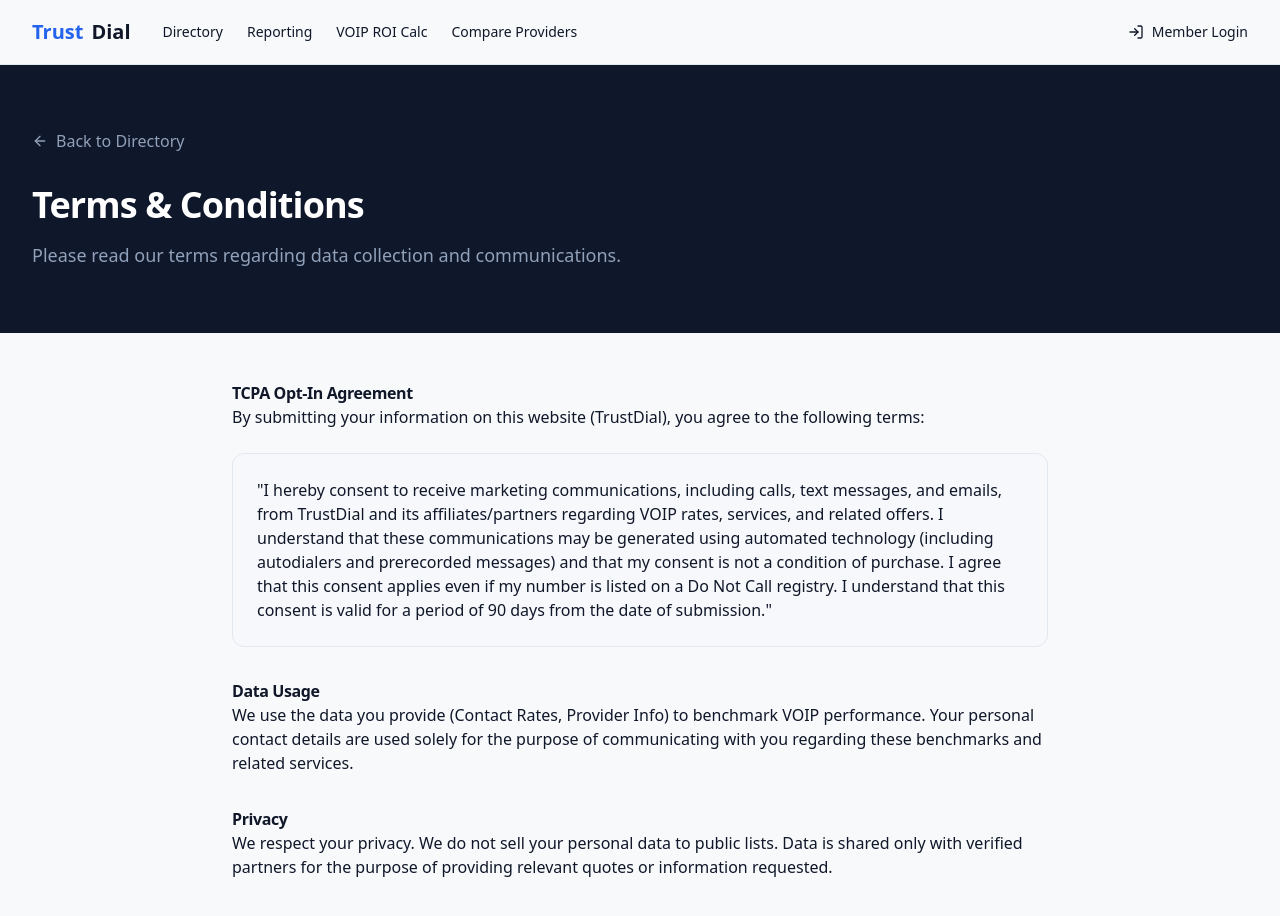
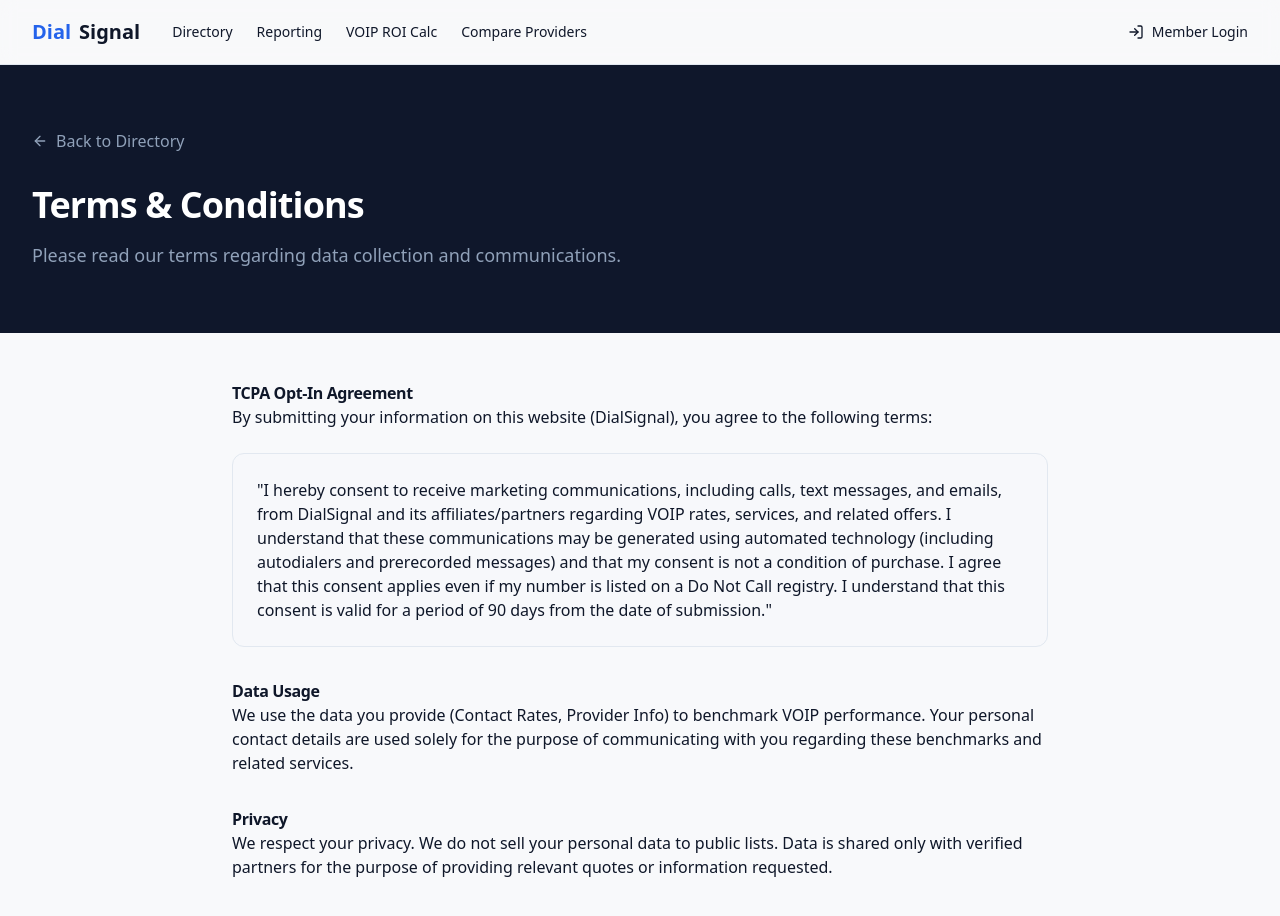
Before and after one commit to aiandassets/voip-directory, a Next.js app: page /terms in a window 1280 px wide. Shown: the top 916 px of the page. Built offline with nearby package versions, Linux system fonts and the light colour scheme.

Commit message:
feat: rebrand to DialSignal

```diff
--- a/src/app/dashboard/page.tsx
+++ b/src/app/dashboard/page.tsx
@@ -23,7 +23,7 @@
         <div className="min-h-screen bg-background">
             <nav className="border-b bg-card px-6 py-4">
                 <div className="mx-auto flex max-w-7xl items-center justify-between">
-                    <Link href="/" className="text-xl font-bold">TrustDial</Link>
+                    <Link href="/" className="text-xl font-bold">DialSignal</Link>
                     <div className="flex items-center gap-4">
                         <span className="text-sm text-muted-foreground">Welcome, Member</span>
                         <button
--- a/src/app/layout.tsx
+++ b/src/app/layout.tsx
@@ -13,7 +13,7 @@
 });
 
 export const metadata: Metadata = {
-  title: "TrustDial - The Credit Score for Your Phone Numbers",
+  title: "DialSignal - The Credit Score for Your Phone Numbers",
   description: "Check your spam risk, compare contact rates, and get instant clean numbers. The first transparency tool for VOIP performance.",
 };
 
--- a/src/app/page.tsx
+++ b/src/app/page.tsx
@@ -61,7 +61,7 @@
 
         <div className="mx-auto max-w-7xl px-6 lg:px-8 text-center relative z-10">
           <h1 className="text-4xl font-extrabold tracking-tight text-white sm:text-6xl mb-6 drop-shadow-sm">
-            <span className="text-transparent bg-clip-text bg-gradient-to-r from-blue-400 to-emerald-400">TrustDial</span>: The Credit Score<br />
+            <span className="text-transparent bg-clip-text bg-gradient-to-r from-blue-400 to-emerald-400">DialSignal</span>: The Credit Score<br />
             for Your Phone Numbers
           </h1>
           <p className="mt-6 text-lg leading-8 text-slate-300 max-w-2xl mx-auto">
--- a/src/app/remediate/page.tsx
+++ b/src/app/remediate/page.tsx
@@ -102,7 +102,7 @@
                             <button
                                 onClick={() => {
                                     // Save preferences
-                                    localStorage.setItem('trustdial_order_prefs', JSON.stringify({ areaCode, forwardingNumber }));
+                                    localStorage.setItem('dialsignal_order_prefs', JSON.stringify({ areaCode, forwardingNumber }));
                                     // Redirect to Stripe
                                     window.location.href = "https://buy.stripe.com/8x2cN5essh1m57D2T68EM05";
                                 }}
--- a/src/app/reporting/page.tsx
+++ b/src/app/reporting/page.tsx
@@ -1,7 +1,7 @@
 import { ReportingClient } from '@/components/ReportingClient';
 
 export const metadata = {
-    title: 'Reporting Instructions - TrustDial',
+    title: 'Reporting Instructions - DialSignal',
     description: 'Learn how to find your contact rates and call statistics in every major VOIP dashboard.',
 };
 
--- a/src/app/success/page.tsx
+++ b/src/app/success/page.tsx
@@ -19,7 +19,7 @@
             localStorage.setItem('voip-directory-role', 'pro'); // Legacy key, keeping for compatibility
 
             // Check for pending order
-            const savedPrefs = localStorage.getItem('trustdial_order_prefs');
+            const savedPrefs = localStorage.getItem('dialsignal_order_prefs');
             if (savedPrefs) {
                 setOrderPrefs(JSON.parse(savedPrefs));
                 // Optional: Clear it so it doesn't show up on next revisit?
--- a/src/app/terms/page.tsx
+++ b/src/app/terms/page.tsx
@@ -2,7 +2,7 @@
 import { ArrowLeft } from 'lucide-react';
 
 export const metadata = {
-    title: 'Terms & Conditions - TrustDial',
+    title: 'Terms & Conditions - DialSignal',
     description: 'Terms of service and TCPA opt-in agreement.',
 };
 
@@ -29,12 +29,12 @@
                 <div className="prose prose-slate dark:prose-invert max-w-none">
                     <h2>TCPA Opt-In Agreement</h2>
                     <p className="mb-6">
-                        By submitting your information on this website (TrustDial), you agree to the following terms:
+                        By submitting your information on this website (DialSignal), you agree to the following terms:
                     </p>
 
                     <div className="p-6 bg-secondary/20 rounded-xl border border-border">
                         <p className="font-medium text-foreground">
-                            "I hereby consent to receive marketing communications, including calls, text messages, and emails, from TrustDial and its affiliates/partners regarding VOIP rates, services, and related offers. I understand that these communications may be generated using automated technology (including autodialers and prerecorded messages) and that my consent is not a condition of purchase. I agree that this consent applies even if my number is listed on a Do Not Call registry. I understand that this consent is valid for a period of 90 days from the date of submission."
+                            "I hereby consent to receive marketing communications, including calls, text messages, and emails, from DialSignal and its affiliates/partners regarding VOIP rates, services, and related offers. I understand that these communications may be generated using automated technology (including autodialers and prerecorded messages) and that my consent is not a condition of purchase. I agree that this consent applies even if my number is listed on a Do Not Call registry. I understand that this consent is valid for a period of 90 days from the date of submission."
                         </p>
                     </div>
 
--- a/src/components/LeadCaptureModal.tsx
+++ b/src/components/LeadCaptureModal.tsx
@@ -39,7 +39,7 @@
         e.preventDefault();
         setIsLoading(true);
 
-        const subject = "New TrustDial Lead & Data Submission";
+        const subject = "New DialSignal Lead & Data Submission";
         const body = `
 Name: ${name}
 Email: ${email}
--- a/src/components/Navbar.tsx
+++ b/src/components/Navbar.tsx
@@ -20,7 +20,7 @@
                 <div className="flex h-16 justify-between items-center">
                     <div className="flex items-center gap-8">
                         <Link href="/" className="flex items-center gap-2 font-bold text-xl">
-                            <span className="text-primary">Trust</span>Dial
+                            <span className="text-primary">Dial</span>Signal
                         </Link>
                         <div className="hidden md:flex gap-6 text-sm font-medium">
                             <Link href="/" className="hover:text-primary transition-colors">Directory</Link>
```
Also changed, not shown: 1 other file (tests, documents, lock files or other folders).
